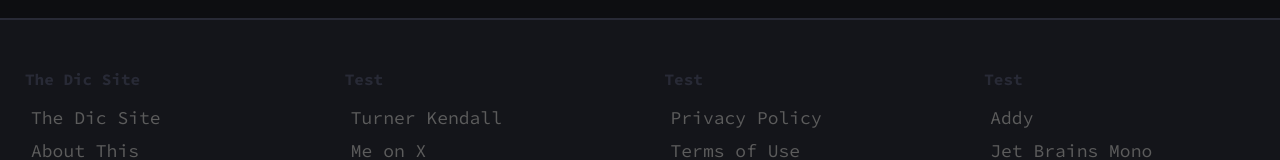
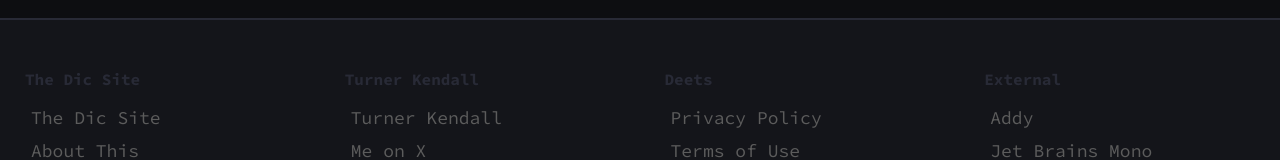
Before and after one commit to Turner-Kendall/TheDic, a Vue app: page / in a window 1280 px wide. Shown: the part 425-585 px from the top of the page. Built offline with nearby package versions, Linux system fonts and the light colour scheme.

Commit message:
Footer finished

```diff
--- a/src/components/TheFooter.vue
+++ b/src/components/TheFooter.vue
@@ -13,7 +13,7 @@
         </div>
 
         <div class="col-lg-3 col-md-6 col-sm-12">
-          <h5>Test</h5>
+          <h5>Turner Kendall</h5>
           <ul class="list-unstyled">
             <li><a href="https://turnerkendall.com">Turner Kendall</a></li>
             <li><a href="https://x.com/tkendall_III">Me on X</a></li>
@@ -23,7 +23,7 @@
         </div>
 
         <div class="col-lg-3 col-md-6 col-sm-12">
-          <h5>Test</h5>
+          <h5>Deets</h5>
           <ul class="list-unstyled">
             <li><a @click="handlePrivacyClick">Privacy Policy</a></li>
             <li><a @click="handleTermsClick">Terms of Use</a></li>
@@ -32,7 +32,7 @@
         </div>
 
         <div class="col-lg-3 col-md-6 col-sm-12">
-          <h5>Test</h5>
+          <h5>External</h5>
           <ul class="list-unstyled">
             <li><a href="https://app.addy.io/">Addy</a></li>
             <li><a href="https://www.jetbrains.com/lp/mono/">Jet Brains Mono</a></li>
```
